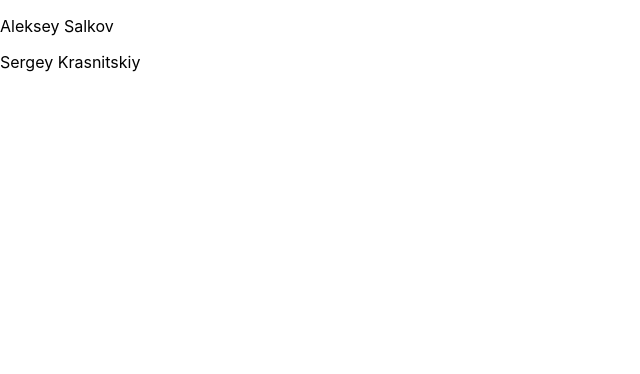
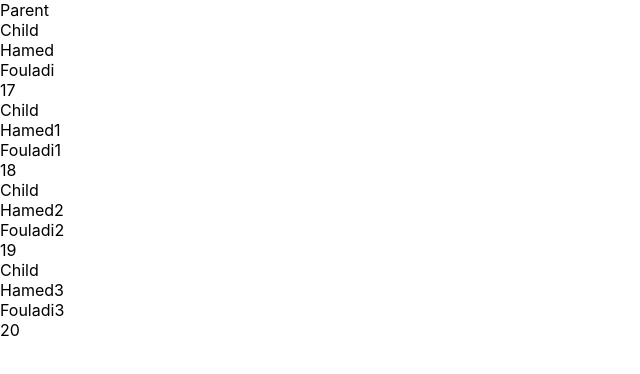
Before and after one commit to Koliya-s-survivors/Todo-list-react, a React (Create React App) app: page / in a window 1280 px wide. Shown: the top 374 px of the page, without its empty margins (0-640 px from the left). Built offline with nearby package versions, Linux system fonts and the light colour scheme.

Commit message:
maked props with array and function

```diff
--- a/src/App.js
+++ b/src/App.js
@@ -1,46 +1,43 @@
 import React from 'react';
 import './App.css';
-// components
-import {
-  Child,
-  Parent
-} from '../src/components/lifeTimeHooks';
-// const Obj = module.require('../src/components/lifeTimeHooks');
-// const Parent = Obj.Parent;
-// const Child = Obj.Child;
-// array data
-const data = [
+import {Parent, Child} from './components/props';
+
+const myProps = [
   {
-    firstName: 'Aleksey',
-    lastName: 'Salkov',
-    age: 38,
-    nationality: 'Ukrainian'
+    name: 'Hamed',
+    lastName: 'Fouladi',
+    age: 17
   },
   {
-    firstName: 'Sergey',
-    lastName: 'Krasnitskiy',
-    age: 36,
-    nationality: 'Ukrainian'
+    name: 'Hamed1',
+    lastName: 'Fouladi1',
+    age: 18
   },
   {
-    firstName: 'Hamed',
-    lastName: 'Fouladi',
-    age: 35,
-    nationality: 'Ukrainian'
-  }
-];
+    name: 'Hamed2',
+    lastName: 'Fouladi2',
+    age: 19
+  },
+  {
+    name: 'Hamed3',
+    lastName: 'Fouladi3',
+    age: 20
+  },
+]
 
 class App extends React.Component {
   render() {
     return (
-      // Transmitting data array over props of the parent element
-      <Parent data={data}>
-        <Child/>
-        <div>Good</div>
-      </Parent>
+      <>
+        <Parent myProps={myProps}>
+          {(myProps) => {
+            return myProps.map(({ name, lastName, age }) =>
+              <Child name={name} lastName={lastName} age={age}/>)
+          }}
+        </Parent>
+      </>
     )
   }
 }
 
 export {App};
-// export default App;//
--- a/src/components/lifeTimeHooks/child.js
+++ /dev/null
@@ -1,11 +0,0 @@
-import {Component} from 'react';
-
-class Child extends Component {
-  render() {
-    return (
-      <h2>Child</h2>
-    );
-  }
-}
-
-export default Child;
--- a/src/components/lifeTimeHooks/index.js
+++ /dev/null
@@ -1,4 +0,0 @@
-import Child from './child';
-import Parent from './parent';
-
-export { Child, Parent };
--- a/src/components/lifeTimeHooks/parent.js
+++ /dev/null
@@ -1,22 +0,0 @@
-import {Component} from 'react';
-// utils
-import { filterPropsData } from './utils';
-
-function renderChildItems (data) {
-  return filterPropsData(data).map((item, i) => {
-    return <p key={i}>{item.firstName} {item.lastName}</p>;
-  });
-}
-
-class Parent extends Component {
-  render() {
-    return (
-      <>
-        {renderChildItems(this.props.data)}
-      </>
-    );
-  }
-
-}
-
-export default Parent;
--- a/src/components/lifeTimeHooks/utils.js
+++ /dev/null
@@ -1,5 +0,0 @@
-function filterPropsData (data) {
-  return data.filter(item => item.age > 35 && item.nationality === 'Ukrainian');
-}
-
-export { filterPropsData };
--- /dev/null
+++ b/src/components/props/index.js
@@ -0,0 +1,28 @@
+import React, {Component} from 'react';
+
+class Parent extends Component {
+  render() {
+    return (
+      <>
+        <div>Parent</div>
+        <div>{this.props.children(this.props.myProps)}</div>
+      </>
+    );
+  }
+}
+
+class Child extends Component {
+  render() {
+    return (
+      <>
+        <div>Child</div>
+        <div>{this.props.name}</div>
+        <div>{this.props.lastName}</div>
+        <div>{this.props.age}</div>
+      </>
+    );
+  }
+}
+
+
+export {Parent, Child};
--- a/src/components/todolist/index.js
+++ /dev/null
@@ -1 +0,0 @@
-import React from "react";
```
